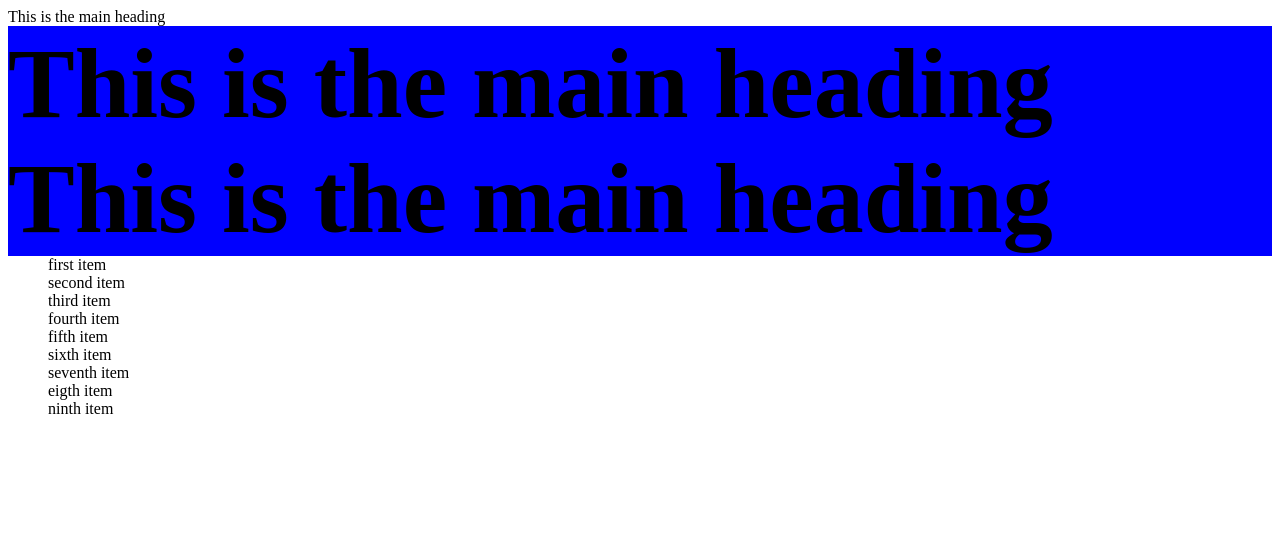
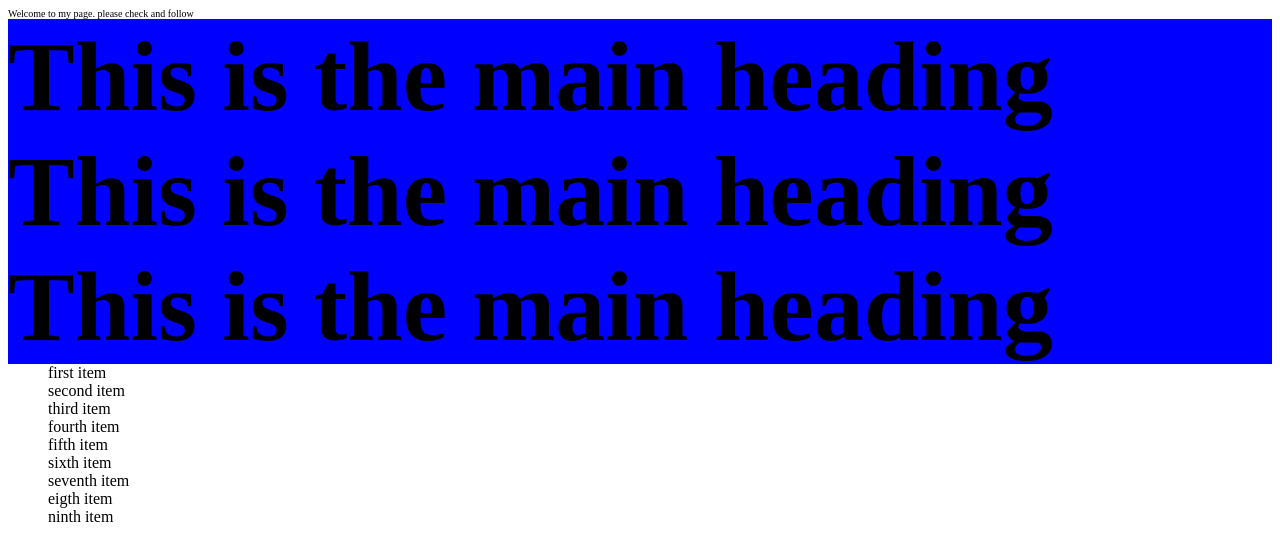
Before and after one commit to GaneshNagu/gitpone, a plain HTML site: page index.html in a window 1280 px wide. Drawn offline with Linux system fonts and the light colour scheme.

Commit message:
updated the class mistake

```diff
--- a/index.html
+++ b/index.html
@@ -6,7 +6,7 @@
   <link rel="stylesheet" href="style.css">
   </head>
   <body>
-    <div class="mainclass>
+    <div class="mainclass">
                 Welcome to my page. please check and follow
                 </div>
     <h1 class="thiscall">This is the main heading</h1>
```
